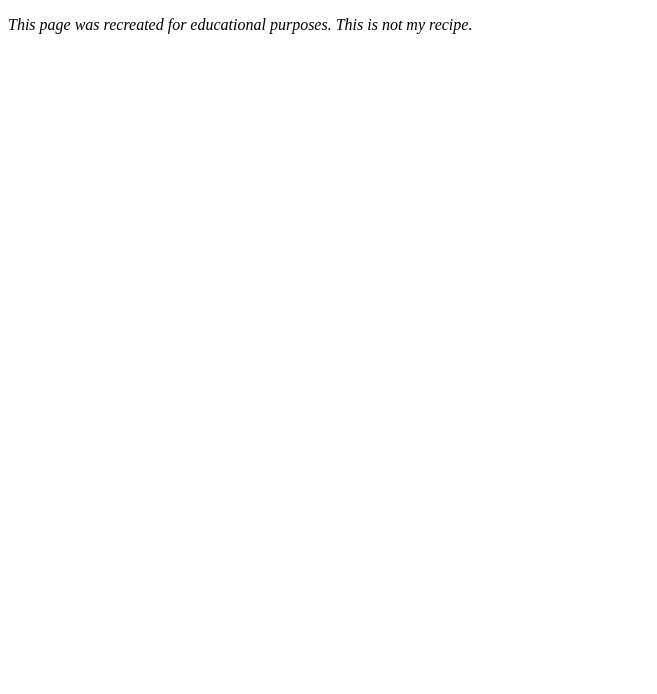
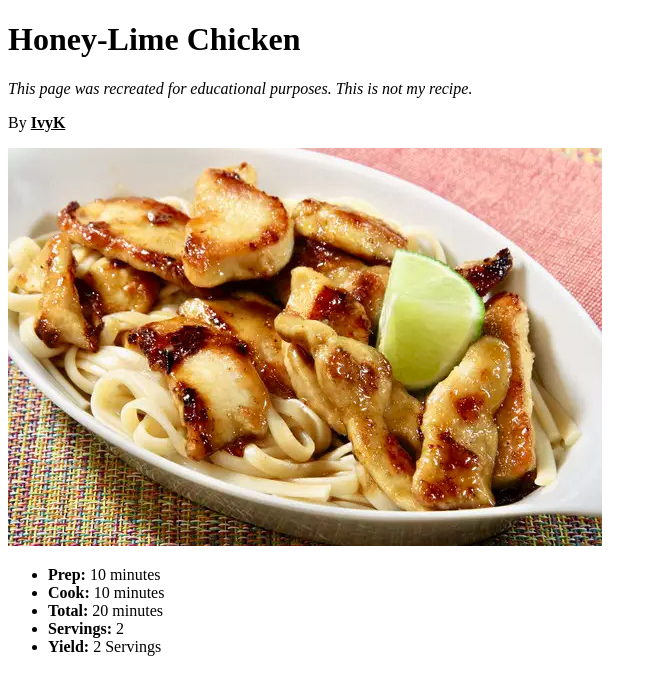
Before and after one commit to Derrick-51/odin-recipes, a plain HTML site: page recipes/lime-chicken.html in a window 1280 px wide. Shown: the whole page, without its empty margins (0-657 px from the left). Drawn offline with Linux system fonts and the light colour scheme.

Commit message:
Add Introduction

```diff
--- a/recipes/lime-chicken.html
+++ b/recipes/lime-chicken.html
@@ -6,7 +6,22 @@
     </head>
 
     <body>
+        <h1>Honey-Lime Chicken</h1>
+
         <p><em>This page was recreated for educational purposes. This is not my recipe.</em></p>
+
+        <p>By <strong><u>IvyK</u></strong></p>
+
+        <img src="../img/lime-chicken.jpg" alt="A bowl of pasta covered with slices of crispy glazed chicken and a single lemon slice on top">
+
+        <ul>
+            <li><strong>Prep: </strong>10 minutes</li>
+            <li><strong>Cook: </strong>10 minutes</li>
+            <li><strong>Total: </strong>20 minutes</li>
+            <li><strong>Servings: </strong>2</li>
+            <li><strong>Yield: </strong>2 Servings</li>
+        </ul>
+
 
     </body>
 </html>
```
